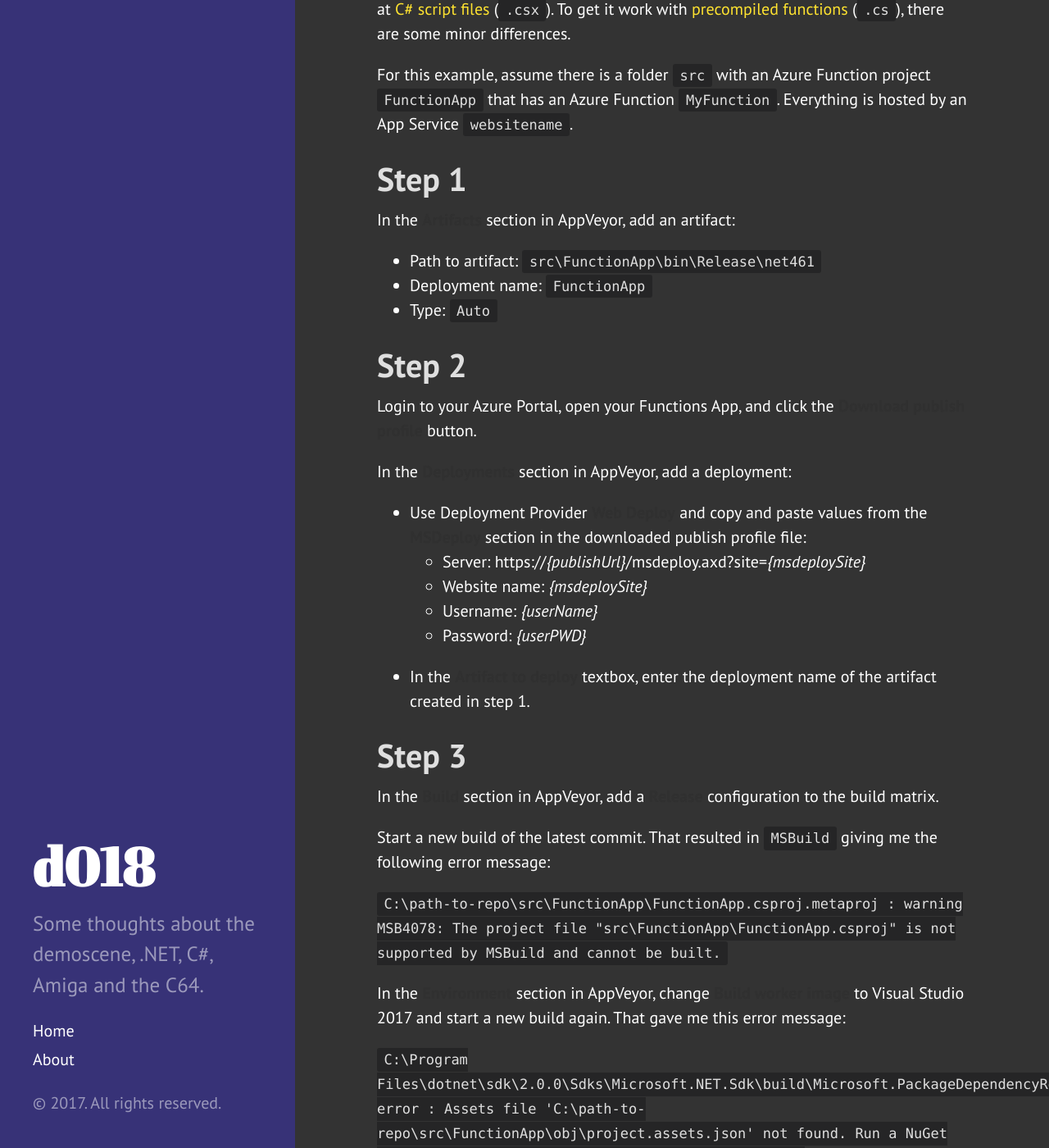
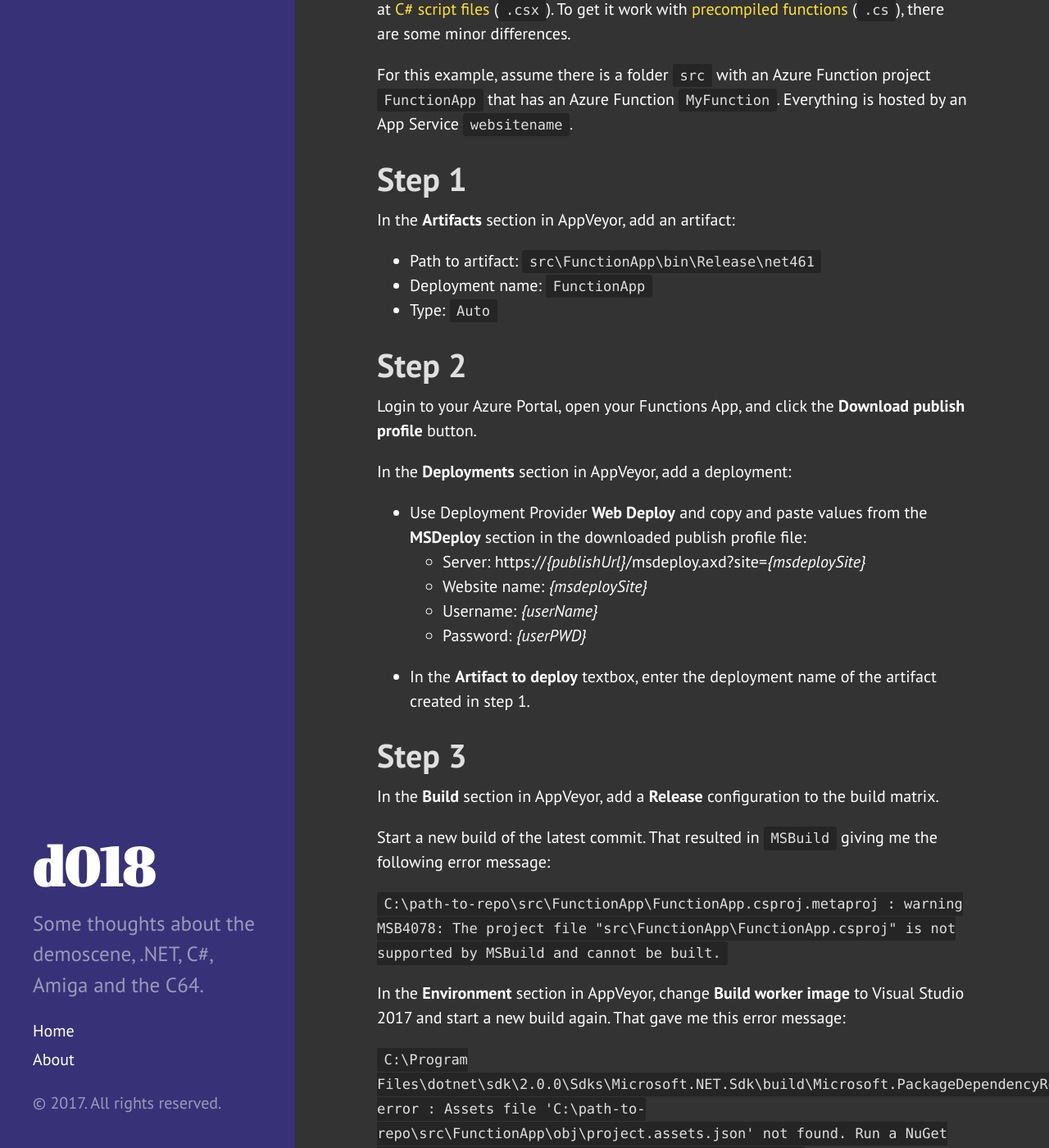
Before and after one commit to kristofferjalen/kristofferjalen.github.io, a Jekyll site: the page built from _posts/2017-09-26-deploy-precompiled-azure-functions-from-appveyor.md, in a window 1280 px wide and 1400 px high, scrolled down 374 px. Shown: the whole window at 82% size. Built offline with Jekyll 4.4.1, drawn with Linux system fonts in a browser that asks for light colours; comment, search, counter and statistics services are not loaded.

Commit message:
Fix CSS and paths

```diff
--- a/_includes/jekyll.html
+++ b/_includes/jekyll.html
@@ -2,7 +2,7 @@
 <script>
 
 var disqus_config = function () {
-this.page.url = '{{ page.url | replace:'index.html','' | prepend: site.baseurl | prepend: site.url }}';
+this.page.url = '{{ page.url | replace:'index.html','' | prepend: "/" | relative_url | prepend: site.url }}';
 this.page.identifier = '{{ page.id }}';
 };
 
--- a/_includes/sidebar.html
+++ b/_includes/sidebar.html
@@ -2,7 +2,7 @@
   <div class="container sidebar-sticky">
     <div class="sidebar-about">
       <h1>
-        <a href="{{ site.baseurl }}">
+        <a href="{{ "/" | relative_url }}">
           {{ site.title }}
         </a>
       </h1>
@@ -10,7 +10,7 @@
     </div>
 
     <nav class="sidebar-nav">
-      <a class="sidebar-nav-item{% if page.url == site.baseurl %} active{% endif %}" href="{{ site.baseurl }}">Home</a>
+      <a class="sidebar-nav-item{% if page.url == "/" | relative_url %} active{% endif %}" href="{{ "/" | relative_url }}">Home</a>
 
       {% comment %}
         The code below dynamically generates a sidebar nav of pages with
--- a/public/css/poole.css
+++ b/public/css/poole.css
@@ -110,7 +110,7 @@ p {
 }
 
 strong {
-  color: #303030;
+  /* color: #303030; */
 }
 
 
```
